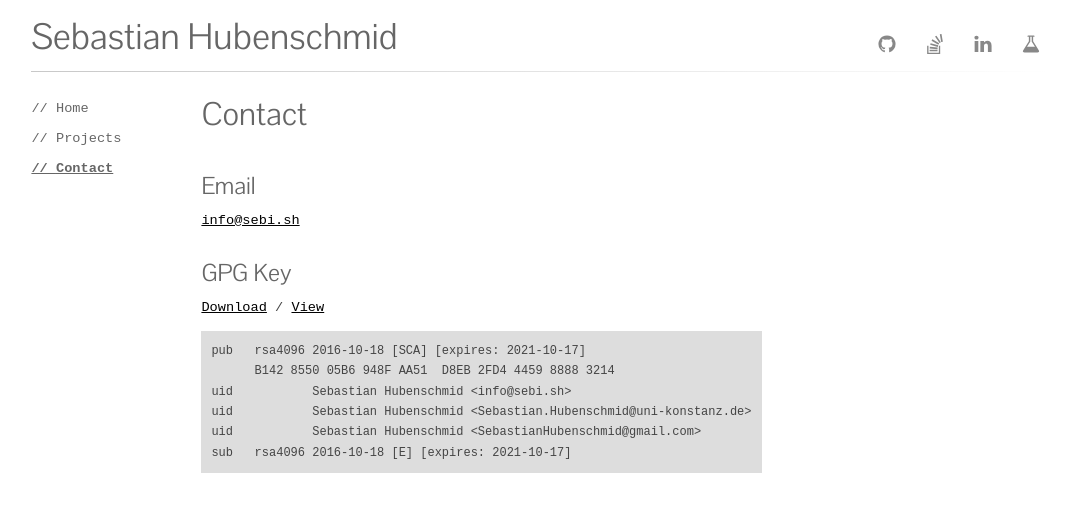
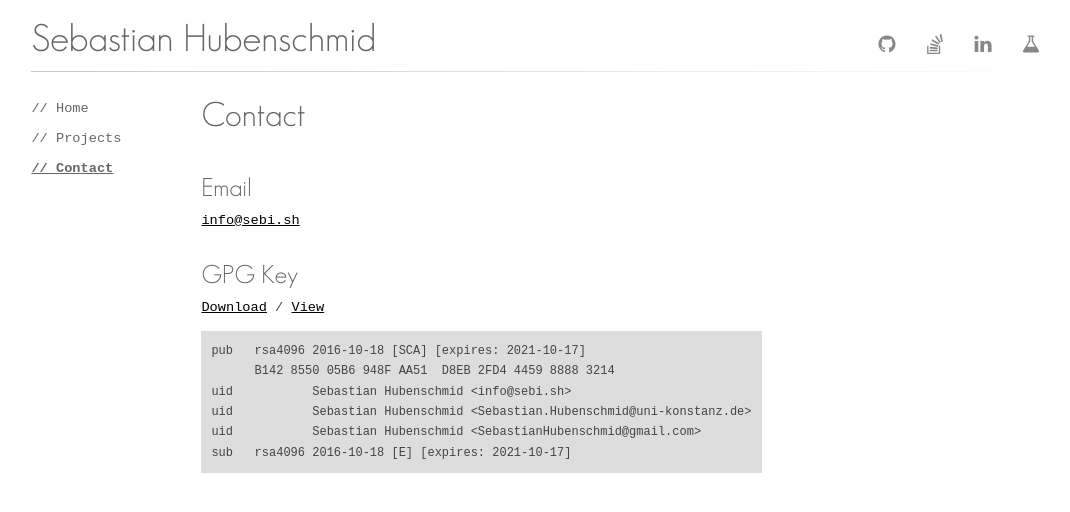
Before and after one commit to SebiH/PersonalWebsite, a Jekyll site: the page built from homepage/contact.html, in a window 1280 px wide. Shown: the top 512 px of the page, without its empty margins (91-1161 px from the left). Built offline with Jekyll 4.4.1, drawn with Linux system fonts in a browser that asks for light colours; nearby versions of some CDN libraries; library files that are not in the unit come from our copies; a script that is not in the unit is left out.

Commit message:
Switch to GeosansLight font for headers

```diff
--- a/homepage/_includes/head.html
+++ b/homepage/_includes/head.html
@@ -14,7 +14,7 @@
 
     <link rel="stylesheet" href="/libs/pure/pure-min.css">
     <link rel="stylesheet" href="/libs/pure/grids-responsive-min.css">
-    <link href="/fonts/Pavanam.css" rel="stylesheet">
+    <link href="/fonts/GeosansLight.css" rel="stylesheet">
 
     <link rel="stylesheet" href="/assets/style.css">
 
--- a/homepage/assets/style.css
+++ b/homepage/assets/style.css
@@ -16,7 +16,7 @@ div, p {
 
 h1, h2, h3 {
     color: #666;
-    font-family: 'Pavanam', sans-serif;
+    font-family: 'GeosansLight', sans-serif;
     font-weight: lighter;
 }
 
@@ -186,7 +186,7 @@ p {
 
 .title-name {
     font-size: 38px;
-    font-family: 'Pavanam', sans-serif;
+    font-family: 'GeosansLight', sans-serif;
     color: #666;
     line-height: 2;
 }
--- /dev/null
+++ b/homepage/fonts/GeosansLight.css
@@ -0,0 +1,6 @@
+@font-face {
+    font-family: 'GeosansLight';
+    font-style: normal;
+    font-weight: normal;
+    src: local('GeosansLight'), url('/fonts/GeosansLight.woff') format('woff');
+}
--- a/homepage/fonts/Pavanam.css
+++ /dev/null
@@ -1,8 +0,0 @@
-/* latin */
-@font-face {
-  font-family: 'Pavanam';
-  font-style: normal;
-  font-weight: 400;
-  src: local('Pavanam'), local('Pavanam-Regular'), url(/fonts/Pavanam_latin.woff2) format('woff2');
-  unicode-range: U+0000-00FF, U+0131, U+0152-0153, U+02C6, U+02DA, U+02DC, U+2000-206F, U+2074, U+20AC, U+2212, U+2215, U+E0FF, U+EFFD, U+F000;
-}
```
Also changed, not shown: homepage/fonts/GeosansLight.woff (added), homepage/fonts/Pavanam_latin.woff2 (deleted).
